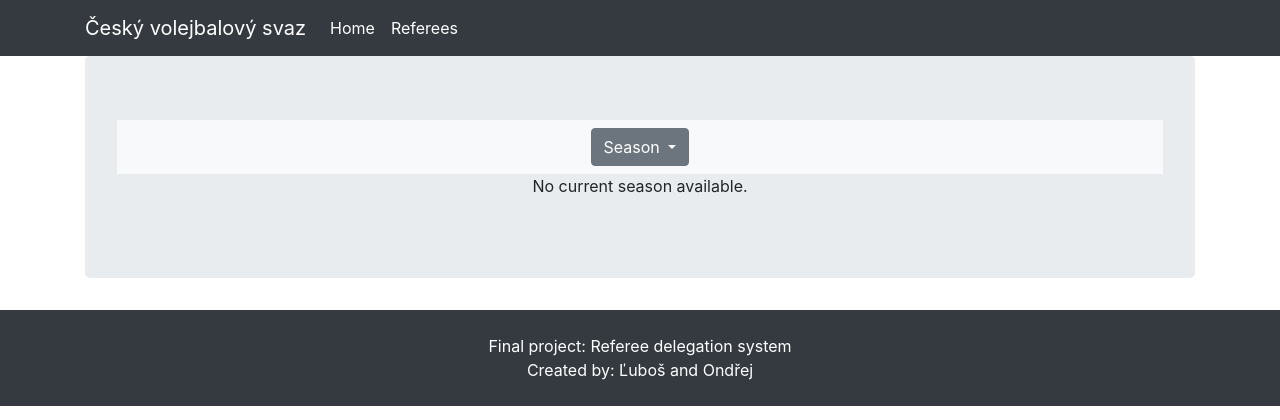
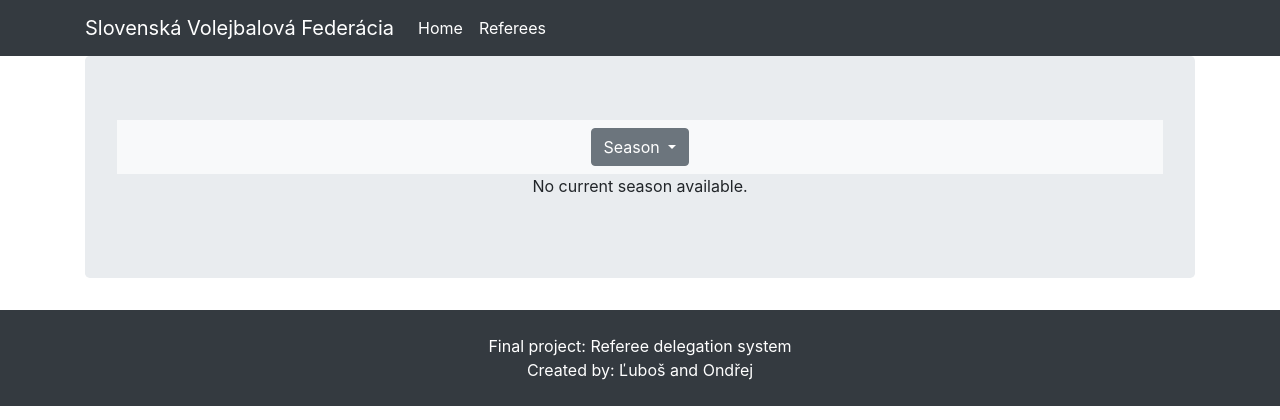
Before and after one commit to mikehoe/Referee_delegation_system, a Django app: template competitions/templates/home.html in a window 1280 px wide. Shown: the top 420 px of the page. Run offline with Django 5.2, Linux system fonts and the light colour scheme; the template is opened without the code that fills it, so the values that code supplies are empty; some libraries are stand-ins or nearby versions.

Commit message:
home_page(template): navbar update (Slovenská Volejbalová Federácia)

```diff
--- a/templates/navbar.html
+++ b/templates/navbar.html
@@ -1,6 +1,6 @@
 <nav class="navbar navbar-expand-lg navbar-dark bg-dark">
     <div class="container">
-        <a class="navbar-brand" href="/">Český volejbalový svaz</a>
+        <a class="navbar-brand" href="/">Slovenská Volejbalová Federácia</a>
         <button class="navbar-toggler" type="button" data-toggle="collapse" data-target="#navbarNav" aria-controls="navbarNav" aria-expanded="false" aria-label="Toggle navigation">
             <span class="navbar-toggler-icon"></span>
         </button>
```
